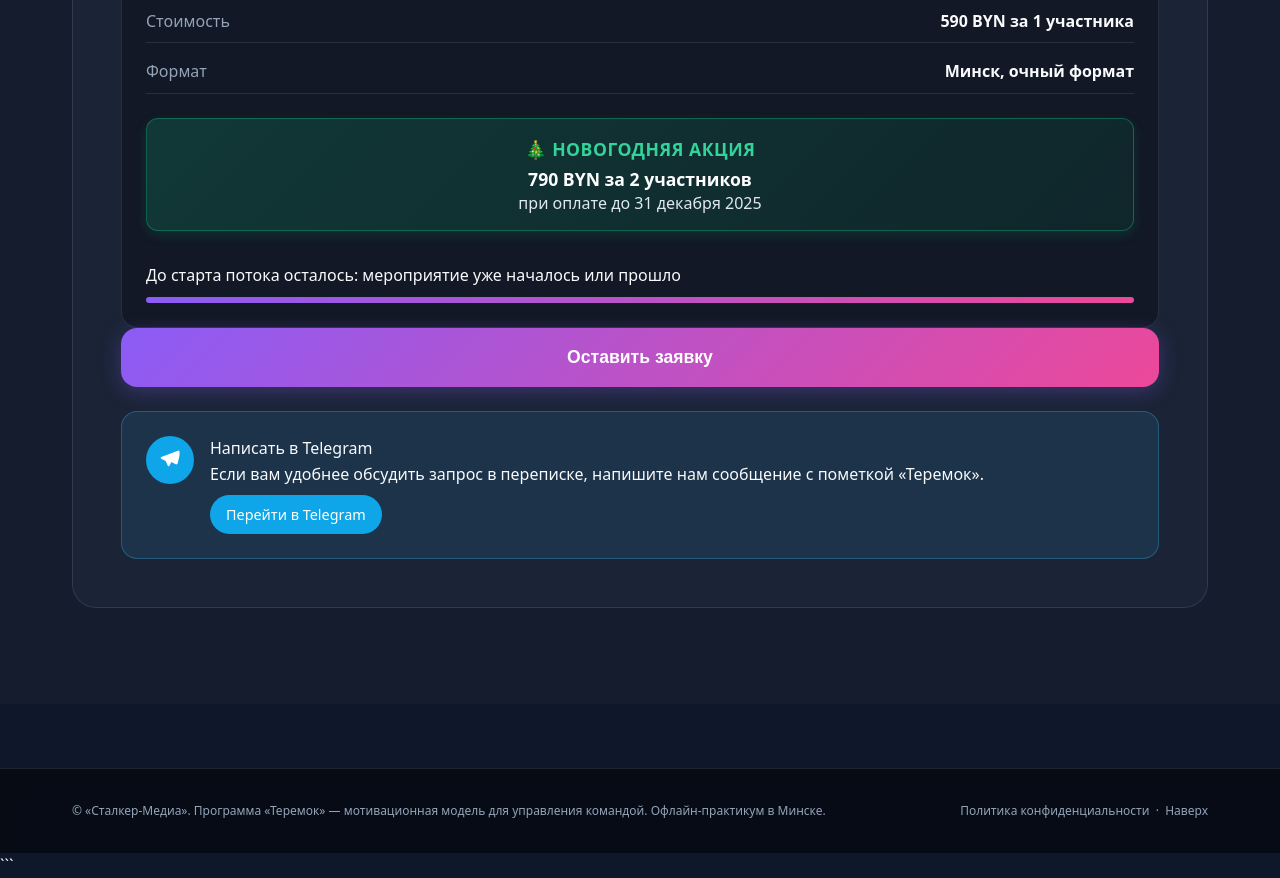
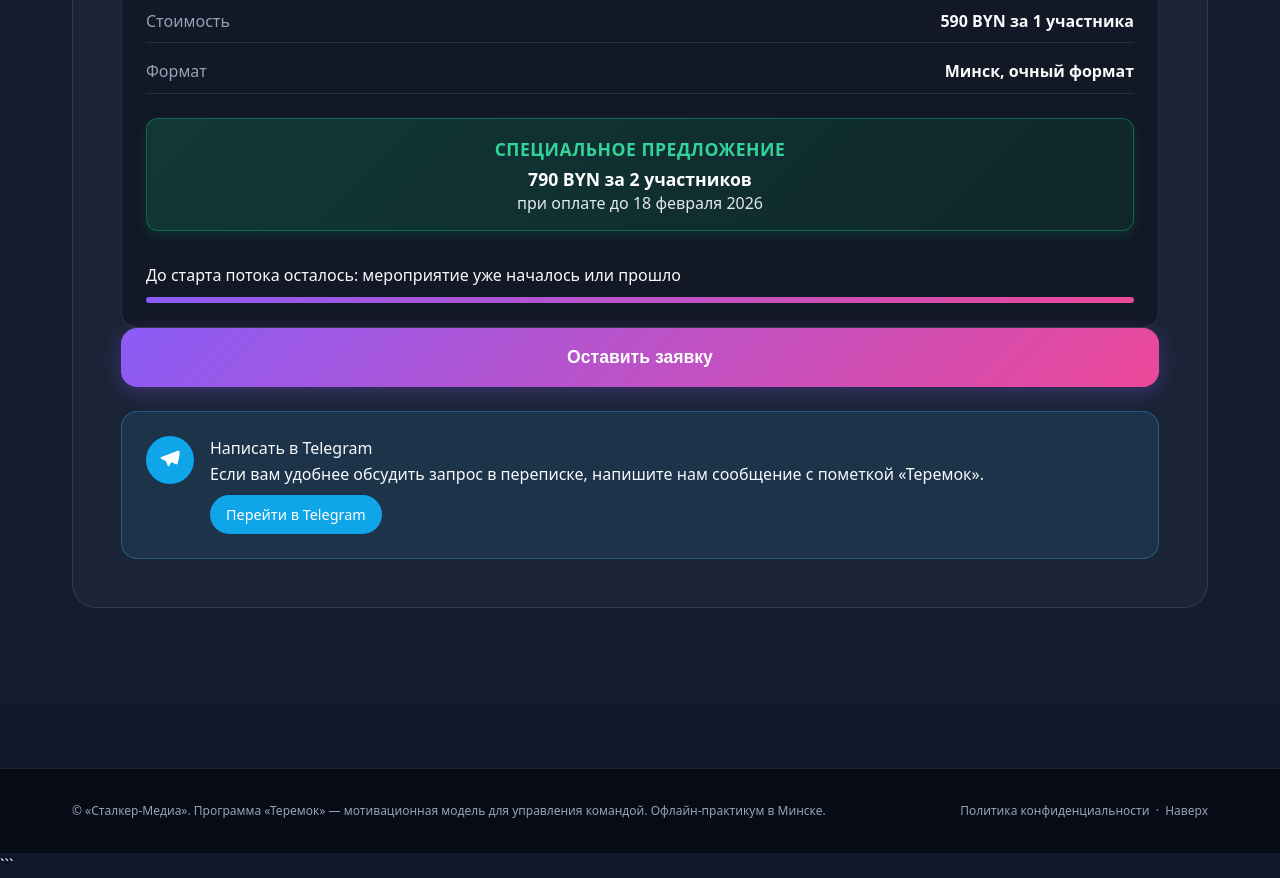
Before and after one commit to stalkingminsk26-sys/teremok, a plain HTML site: page index.html in a window 1280 px wide. Shown: the part 9360-10238 px from the top of the page. Drawn offline with Linux system fonts and the light colour scheme.

Commit message:
Обновление промо-блока: СПЕЦИАЛЬНОЕ ПРЕДЛОЖЕНИЕ, срок до 18 февраля 2026

```diff
--- a/index.html
+++ b/index.html
@@ -842,10 +842,10 @@
                             </div>
 
                             <div class="promo-badge">
-                                <div class="promo-badge-title">🎄 Новогодняя акция</div>
+                                <div class="promo-badge-title">СПЕЦИАЛЬНОЕ ПРЕДЛОЖЕНИЕ</div>
                                 <div class="promo-badge-text">
                                     <strong>790 BYN за 2 участников</strong><br>
-                                    при оплате до 31 декабря 2025
+                                    при оплате до 18 февраля 2026
                                 </div>
                             </div>
 
```
